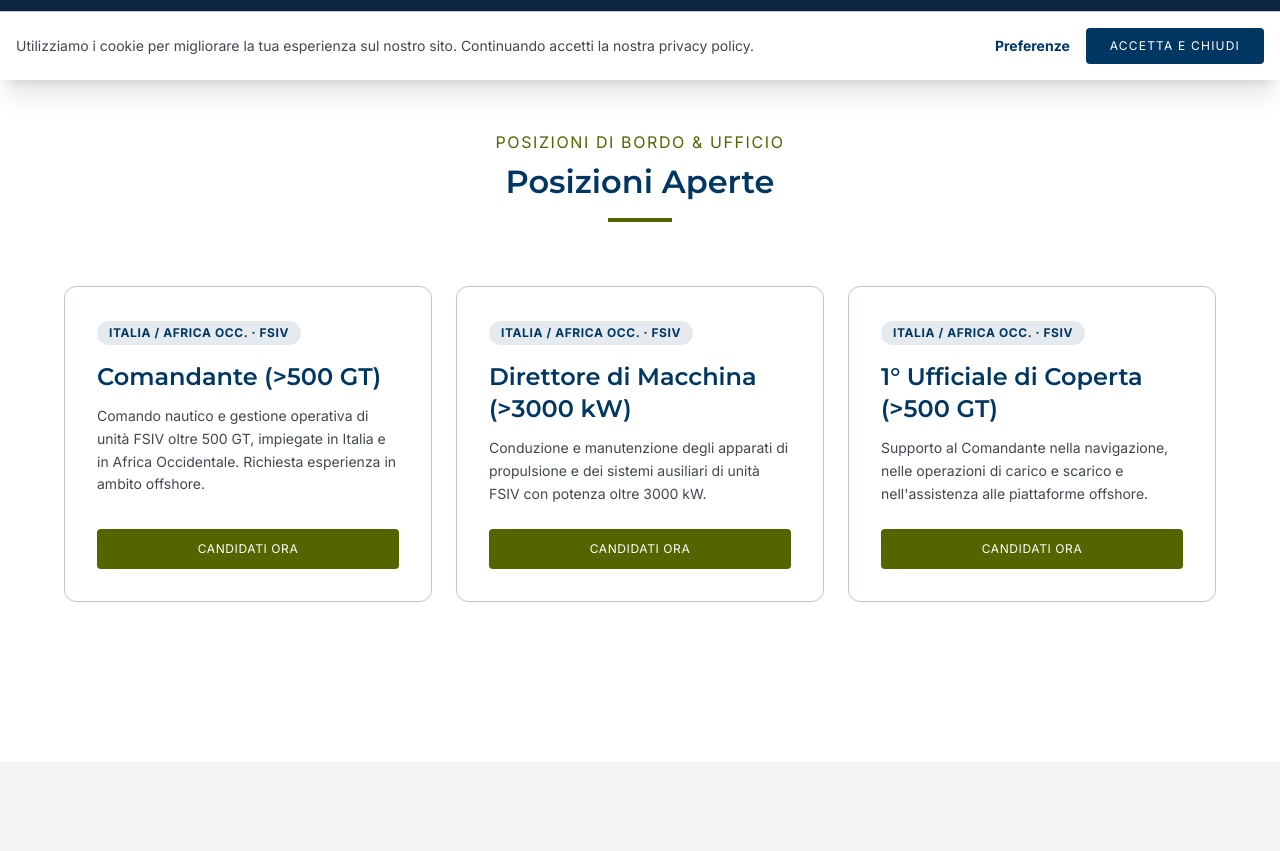
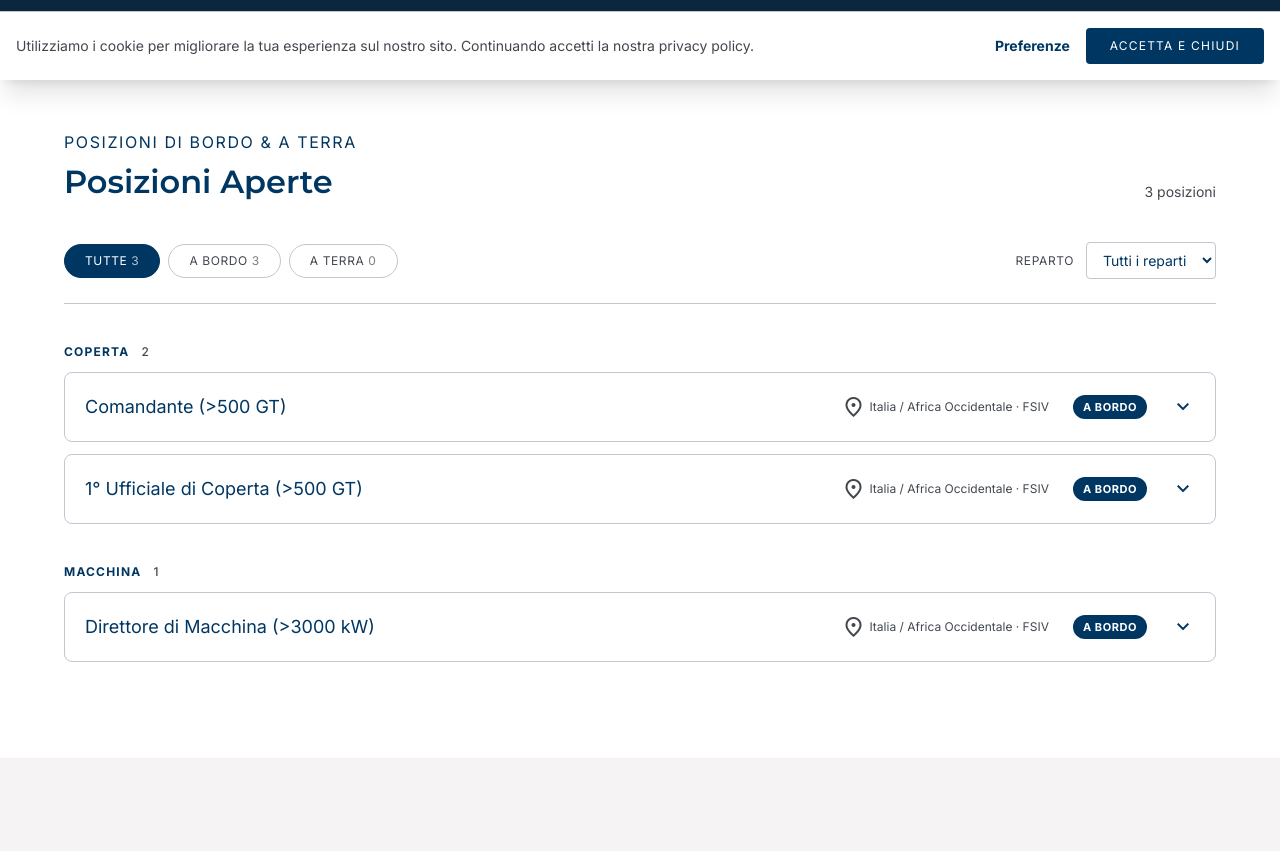
Before and after one commit to nqwrc/bambini-spa, a website built with Vite: page lavora-con-noi.html in a window 1280 px wide. Shown: the part 720-1571 px from the top of the page. Built offline with nearby package versions, Linux system fonts and the light colour scheme.

Commit message:
feat(careers): render open positions from a data file with area and department filters
Positions become an accordion list grouped by department, filterable by on-board
or shore work; the application form's position list is generated from the same
data. Only the three positions published on bambinispa.it for now.

```diff
--- /dev/null
+++ b/js/data/careers.js
@@ -0,0 +1,7 @@
+// Open positions for lavora-con-noi.html. Only the entries marked source: 'live-site'
+// are published on bambinispa.it; the rest are illustrative, for the prototype.
+export const ROLES = [
+  { title_it: 'Comandante (>500 GT)', area: 'bordo', department: 'Coperta', location: 'Italia / Africa Occidentale · FSIV', contract: 'Imbarco a rotazione', requirements_it: 'Abilitazione al comando di navi oltre 500 GT ed esperienza su unità offshore.', description_it: 'Comando nautico e gestione operativa di unità FSIV oltre 500 GT, impiegate in Italia e in Africa Occidentale.', source: 'live-site' },
+  { title_it: '1° Ufficiale di Coperta (>500 GT)', area: 'bordo', department: 'Coperta', location: 'Italia / Africa Occidentale · FSIV', contract: 'Imbarco a rotazione', requirements_it: 'Abilitazione di primo ufficiale di coperta su navi oltre 500 GT.', description_it: 'Supporto al Comandante nella navigazione, nelle operazioni di carico e scarico e nell\'assistenza alle piattaforme offshore.', source: 'live-site' },
+  { title_it: 'Direttore di Macchina (>3000 kW)', area: 'bordo', department: 'Macchina', location: 'Italia / Africa Occidentale · FSIV', contract: 'Imbarco a rotazione', requirements_it: 'Abilitazione di direttore di macchina per apparati oltre 3000 kW.', description_it: 'Conduzione e manutenzione degli apparati di propulsione e dei sistemi ausiliari di unità FSIV con potenza oltre 3000 kW.', source: 'live-site' },
+];
--- /dev/null
+++ b/js/pages/careers.js
@@ -0,0 +1,121 @@
+import { ROLES } from '../data/careers.js';
+
+const AREAS = [
+  { id: 'all', label: 'Tutte' },
+  { id: 'bordo', label: 'A bordo' },
+  { id: 'terra', label: 'A terra' },
+];
+
+const CHIP = 'careers-chip px-5 py-2 rounded-full border text-xs uppercase tracking-wider font-label-lg transition-colors cursor-pointer';
+const CHIP_IDLE = ['border-outline-variant', 'text-on-surface-variant', 'hover:border-primary', 'hover:text-primary'];
+const CHIP_ON = ['border-primary', 'bg-primary', 'text-white'];
+
+const esc = (s) => String(s).replace(/[&<>"]/g, (c) => ({ '&': '&amp;', '<': '&lt;', '>': '&gt;', '"': '&quot;' }[c]));
+
+function roleItem(role) {
+  const onBoard = role.area === 'bordo';
+  return `
+    <details class="career-role group border border-outline-variant rounded-lg bg-white open:shadow-md transition-shadow" data-area="${role.area}">
+      <summary class="flex flex-wrap items-center gap-x-6 gap-y-2 p-5 cursor-pointer list-none [&::-webkit-details-marker]:hidden">
+        <span class="flex-1 min-w-[14rem] font-headline-md text-lg text-primary">${esc(role.title_it)}</span>
+        <span class="text-xs text-on-surface-variant inline-flex items-center gap-1">
+          <span class="material-symbols-outlined text-sm">location_on</span>${esc(role.location)}
+        </span>
+        <span class="text-[11px] uppercase tracking-wider font-bold px-2.5 py-1 rounded-full ${onBoard ? 'bg-primary text-white' : 'bg-primary/10 text-primary'}">${onBoard ? 'A bordo' : 'A terra'}</span>
+        <span class="material-symbols-outlined text-primary transition-transform duration-300 group-open:rotate-180">expand_more</span>
+      </summary>
+      <div class="px-5 pb-6 pt-5 grid md:grid-cols-3 gap-6 text-sm border-t border-outline-variant/60">
+        <p class="md:col-span-2 text-on-surface-variant leading-relaxed">${esc(role.description_it)}</p>
+        <dl class="space-y-3 text-xs">
+          <div>
+            <dt class="uppercase tracking-wider text-on-surface-variant mb-0.5">Requisiti</dt>
+            <dd class="text-primary font-medium leading-relaxed">${esc(role.requirements_it)}</dd>
+          </div>
+          <div>
+            <dt class="uppercase tracking-wider text-on-surface-variant mb-0.5">Contratto</dt>
+            <dd class="text-primary font-medium">${esc(role.contract)}</dd>
+          </div>
+        </dl>
+        <div class="md:col-span-3">
+          <a href="#apply-form" data-apply="${esc(role.title_it)}" class="inline-flex items-center gap-2 bg-primary text-white px-6 py-2.5 rounded font-label-lg text-xs uppercase tracking-wider hover:bg-primary-container transition-colors">
+            Candidati <span class="material-symbols-outlined text-sm">arrow_forward</span>
+          </a>
+        </div>
+      </div>
+    </details>`;
+}
+
+function departments() {
+  const order = [];
+  for (const role of ROLES) if (!order.includes(role.department)) order.push(role.department);
+  return order;
+}
+
+export function initCareers() {
+  const list = document.getElementById('careers-list');
+  const chips = document.getElementById('careers-areas');
+  const deptSelect = document.getElementById('careers-dept');
+  const count = document.getElementById('careers-count');
+  const positionSelect = document.getElementById('position-select');
+  if (!list || !chips || !deptSelect) return;
+
+  const depts = departments();
+
+  list.innerHTML = depts.map((dept) => `
+    <section class="careers-group" data-dept="${esc(dept)}">
+      <h3 class="flex items-baseline gap-3 text-xs uppercase tracking-widest text-primary font-bold mb-3">
+        ${esc(dept)} <span class="careers-group-count text-on-surface-variant font-medium"></span>
+      </h3>
+      <div class="space-y-3">${ROLES.filter((r) => r.department === dept).map(roleItem).join('')}</div>
+    </section>`).join('');
+
+  chips.innerHTML = AREAS.map(({ id, label }) => {
+    const n = id === 'all' ? ROLES.length : ROLES.filter((r) => r.area === id).length;
+    return `<button type="button" data-area="${id}" class="${CHIP} ${(id === 'all' ? CHIP_ON : CHIP_IDLE).join(' ')}">${label} <span class="opacity-70">${n}</span></button>`;
+  }).join('');
+
+  deptSelect.innerHTML = `<option value="all">Tutti i reparti</option>${depts.map((d) => `<option value="${esc(d)}">${esc(d)}</option>`).join('')}`;
+
+  if (positionSelect) {
+    positionSelect.insertAdjacentHTML('beforeend', ROLES.map((r) => `<option value="${esc(r.title_it)}">${esc(r.title_it)}</option>`).join(''));
+  }
+
+  let area = 'all';
+  const apply = () => {
+    const dept = deptSelect.value;
+    let visible = 0;
+    list.querySelectorAll('.careers-group').forEach((group) => {
+      const deptMatch = dept === 'all' || group.dataset.dept === dept;
+      let shown = 0;
+      group.querySelectorAll('.career-role').forEach((item) => {
+        const on = deptMatch && (area === 'all' || item.dataset.area === area);
+        item.hidden = !on;
+        if (on) shown += 1;
+      });
+      group.hidden = shown === 0;
+      group.querySelector('.careers-group-count').textContent = shown;
+      visible += shown;
+    });
+    if (count) count.textContent = `${visible} ${visible === 1 ? 'posizione' : 'posizioni'}`;
+  };
+
+  chips.addEventListener('click', (e) => {
+    const btn = e.target.closest('[data-area]');
+    if (!btn) return;
+    area = btn.dataset.area;
+    chips.querySelectorAll('[data-area]').forEach((b) => {
+      const on = b === btn;
+      b.classList.remove(...(on ? CHIP_IDLE : CHIP_ON));
+      b.classList.add(...(on ? CHIP_ON : CHIP_IDLE));
+    });
+    apply();
+  });
+  deptSelect.addEventListener('change', apply);
+
+  list.addEventListener('click', (e) => {
+    const link = e.target.closest('[data-apply]');
+    if (link && positionSelect) positionSelect.value = link.dataset.apply;
+  });
+
+  apply();
+}
--- a/lavora-con-noi.html
+++ b/lavora-con-noi.html
@@ -54,66 +54,26 @@
       </div>
     </section>
 
-    <!-- Open Positions Section -->
+    <!-- Open Positions Section (rendered by js/pages/careers.js from js/data/careers.js) -->
     <section class="py-24 bg-white" id="open-positions">
       <div class="max-w-container-max mx-auto px-margin-mobile md:px-margin-desktop">
-        <div class="text-center mb-16">
-          <span class="text-secondary font-label-lg uppercase tracking-widest block mb-2">Posizioni di Bordo & Ufficio</span>
-          <h2 class="font-headline-lg text-headline-lg text-primary mb-4">Posizioni Aperte</h2>
-          <div class="w-16 h-1 bg-secondary mx-auto"></div>
+        <div class="flex flex-col md:flex-row md:items-end md:justify-between gap-6 mb-10">
+          <div>
+            <span class="text-primary font-label-lg uppercase tracking-widest block mb-2">Posizioni di Bordo &amp; a Terra</span>
+            <h2 class="font-headline-lg text-headline-lg text-primary">Posizioni Aperte</h2>
+          </div>
+          <p id="careers-count" class="text-sm text-on-surface-variant" aria-live="polite"></p>
         </div>
 
-        <div class="grid grid-cols-1 md:grid-cols-3 gap-gutter mb-16">
+        <div class="flex flex-col md:flex-row md:items-center gap-4 mb-10 pb-6 border-b border-outline-variant">
+          <div id="careers-areas" class="flex flex-wrap gap-2" role="group" aria-label="Filtra per area"></div>
+          <label class="md:ml-auto flex items-center gap-3 text-xs uppercase tracking-wider text-on-surface-variant">
+            Reparto
+            <select id="careers-dept" class="border border-outline-variant rounded px-3 py-2 bg-white text-sm normal-case tracking-normal text-primary focus:ring-1 focus:ring-primary outline-none"></select>
+          </label>
+        </div>
 
-          <!-- Position 1 -->
-          <div class="p-8 border border-outline-variant rounded-xl bg-surface-container-lowest vessel-card-hover flex flex-col justify-between">
-            <div>
-              <span class="bg-primary/10 text-primary text-xs font-bold px-3 py-1 rounded-full uppercase tracking-wider mb-4 inline-block">
-                Italia / Africa Occ. · FSIV
-              </span>
-              <h3 class="font-headline-md text-headline-md text-primary mb-3">Comandante (&gt;500 GT)</h3>
-              <p class="font-body-md text-on-surface-variant mb-6 leading-relaxed text-sm">
-                Comando nautico e gestione operativa di unità FSIV oltre 500 GT, impiegate in Italia e in Africa Occidentale. Richiesta esperienza in ambito offshore.
-              </p>
-            </div>
-            <a href="#apply-form" onclick="document.getElementById('position-select').value='Comandante';" class="w-full py-3 bg-secondary text-white text-center rounded font-label-lg text-xs uppercase tracking-wider block hover:bg-secondary-fixed transition-colors">
-              Candidati Ora
-            </a>
-          </div>
-
-          <!-- Position 2 -->
-          <div class="p-8 border border-outline-variant rounded-xl bg-surface-container-lowest vessel-card-hover flex flex-col justify-between">
-            <div>
-              <span class="bg-primary/10 text-primary text-xs font-bold px-3 py-1 rounded-full uppercase tracking-wider mb-4 inline-block">
-                Italia / Africa Occ. · FSIV
-              </span>
-              <h3 class="font-headline-md text-headline-md text-primary mb-3">Direttore di Macchina (&gt;3000 kW)</h3>
-              <p class="font-body-md text-on-surface-variant mb-6 leading-relaxed text-sm">
-                Conduzione e manutenzione degli apparati di propulsione e dei sistemi ausiliari di unità FSIV con potenza oltre 3000 kW.
-              </p>
-            </div>
-            <a href="#apply-form" onclick="document.getElementById('position-select').value='Direttore di Macchina';" class="w-full py-3 bg-secondary text-white text-center rounded font-label-lg text-xs uppercase tracking-wider block hover:bg-secondary-fixed transition-colors">
-              Candidati Ora
-            </a>
-          </div>
-
-          <!-- Position 3 -->
-          <div class="p-8 border border-outline-variant rounded-xl bg-surface-container-lowest vessel-card-hover flex flex-col justify-between">
-            <div>
-              <span class="bg-primary/10 text-primary text-xs font-bold px-3 py-1 rounded-full uppercase tracking-wider mb-4 inline-block">
-                Italia / Africa Occ. · FSIV
-              </span>
-              <h3 class="font-headline-md text-headline-md text-primary mb-3">1° Ufficiale di Coperta (&gt;500 GT)</h3>
-              <p class="font-body-md text-on-surface-variant mb-6 leading-relaxed text-sm">
-                Supporto al Comandante nella navigazione, nelle operazioni di carico e scarico e nell'assistenza alle piattaforme offshore.
-              </p>
-            </div>
-            <a href="#apply-form" onclick="document.getElementById('position-select').value='1° Ufficiale di Coperta';" class="w-full py-3 bg-secondary text-white text-center rounded font-label-lg text-xs uppercase tracking-wider block hover:bg-secondary-fixed transition-colors">
-              Candidati Ora
-            </a>
-          </div>
-
-        </div>
+        <div id="careers-list" class="space-y-10"></div>
       </div>
     </section>
 
@@ -177,9 +137,6 @@
               <label class="block font-label-lg uppercase text-primary mb-2">Posizione di Interesse</label>
               <select id="position-select" class="w-full bg-white border border-outline-variant rounded p-3 focus:ring-1 focus:ring-primary outline-none">
                 <option value="Candidatura Spontanea">Candidatura Spontanea</option>
-                <option value="Comandante">Comandante (&gt;500 GT)</option>
-                <option value="1° Ufficiale di Coperta">1° Ufficiale di Coperta (&gt;500 GT)</option>
-                <option value="Direttore di Macchina">Direttore di Macchina (&gt;3000 kW)</option>
               </select>
             </div>
 
@@ -216,8 +173,10 @@
   <script type="module">
     import './js/main.js';
     import { initFileUpload } from './js/pages/file-upload.js';
+    import { initCareers } from './js/pages/careers.js';
     document.addEventListener('DOMContentLoaded', () => {
       initFileUpload();
+      initCareers();
       const form = document.getElementById('candidate-form');
       if (form) {
         form.addEventListener('submit', (e) => {
```
